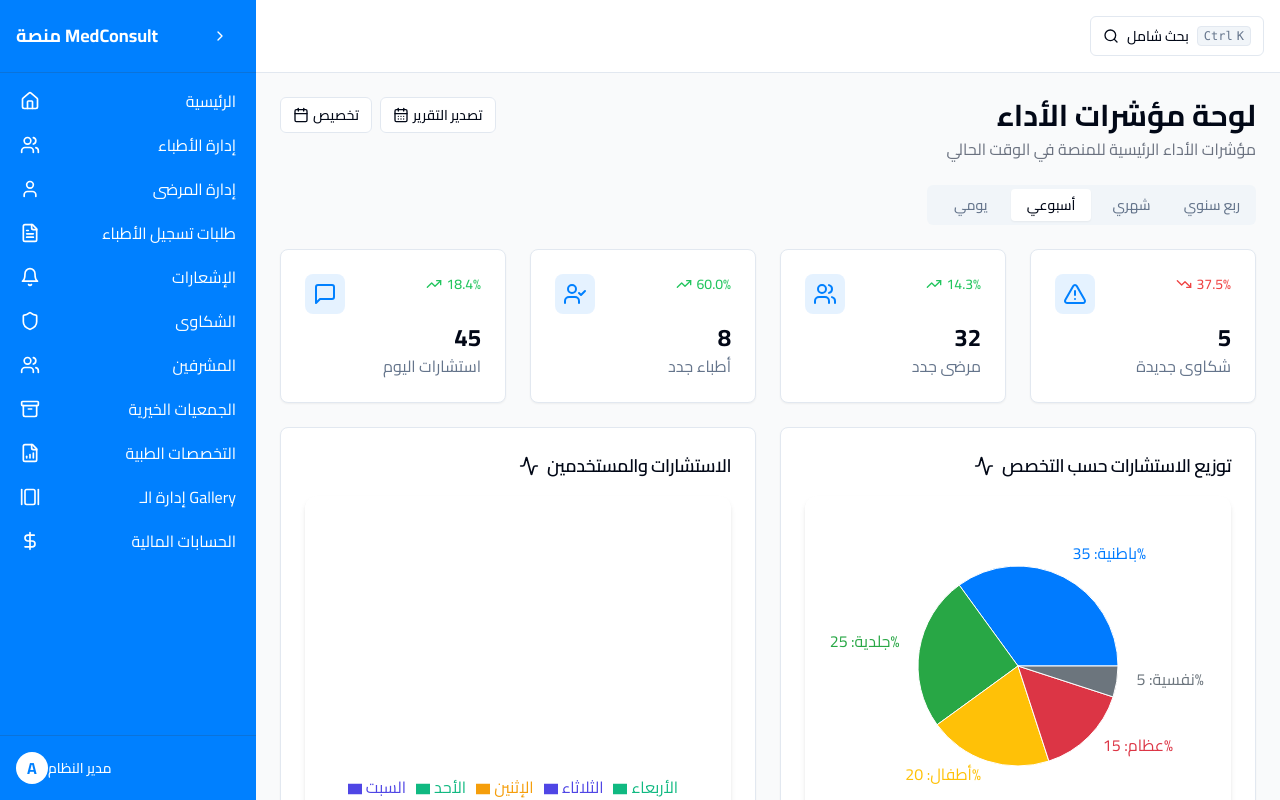
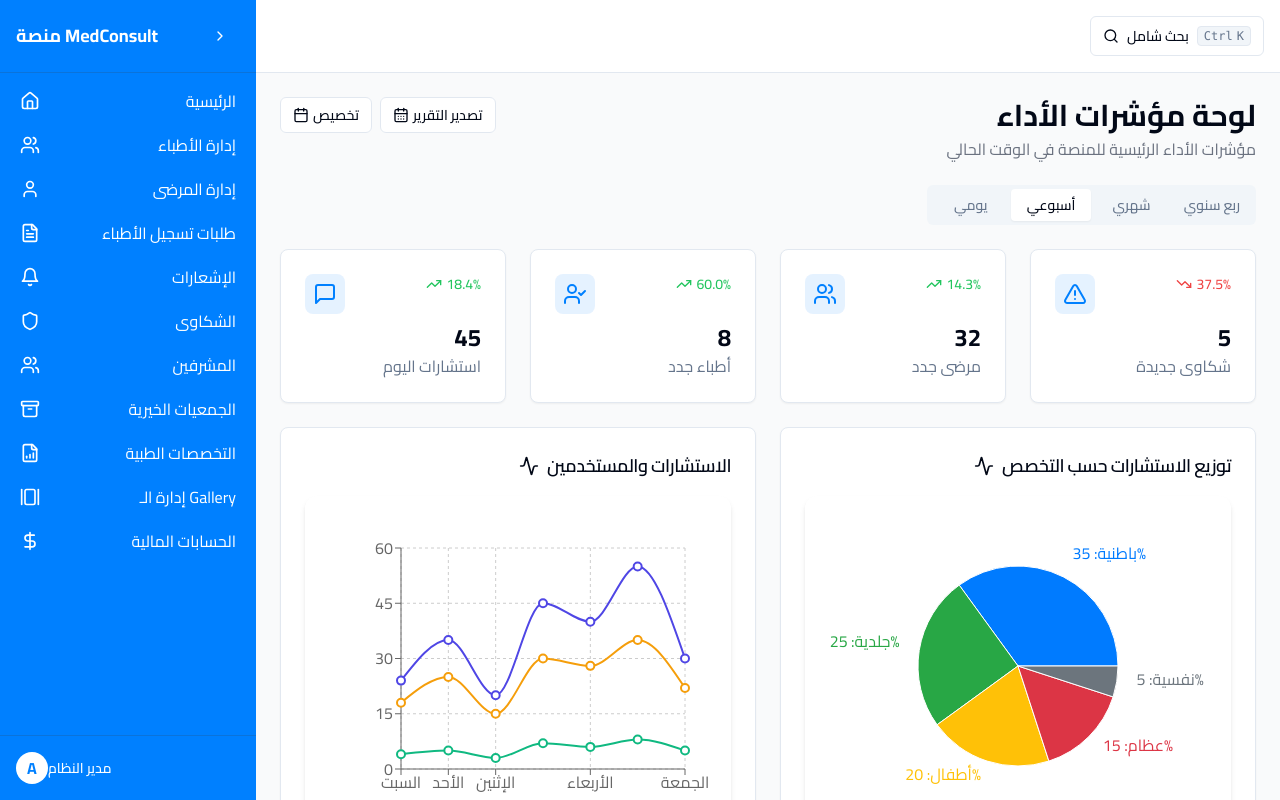
Before and after one commit to MohamedAdamHussain/medconsult-admin-dash, a React (Vite) app: page /kpi in a window 1280 px wide. Built offline with nearby package versions, Linux system fonts and the light colour scheme.

Commit message:
Fix KPI chart errors
Fixes type errors in KPI.tsx related to chart data and chart types, ensuring compatibility with the DashboardChart component. Also addresses the missing 'value' property in the chart data and the incorrect use of the 'height' prop.

```diff
--- a/src/components/dashboard/DashboardChart.tsx
+++ b/src/components/dashboard/DashboardChart.tsx
@@ -11,7 +11,9 @@ import {
   ResponsiveContainer,
   PieChart,
   Pie,
-  Cell
+  Cell,
+  LineChart,
+  Line
 } from 'recharts';
 
 interface ChartData {
@@ -25,21 +27,35 @@ interface BarChartData {
   value: number;
 }
 
+interface MultiLineData {
+  name: string;
+  [key: string]: string | number;
+}
+
 interface DashboardChartProps {
   title: string;
-  type: 'bar' | 'pie';
-  data: ChartData[] | BarChartData[];
+  type: 'bar' | 'pie' | 'line';
+  data: ChartData[] | BarChartData[] | MultiLineData[];
   colors?: string[];
+  height?: number;
+  dataKeys?: string[];
 }
 
 const defaultColors = ['#007BFF', '#28a745', '#ffc107', '#dc3545', '#6c757d', '#17a2b8'];
 
-const DashboardChart = ({ title, type, data, colors = defaultColors }: DashboardChartProps) => {
+const DashboardChart = ({
+  title,
+  type,
+  data,
+  colors = defaultColors,
+  height = 300,
+  dataKeys = ['value']
+}: DashboardChartProps) => {
   return (
     <div className="bg-white rounded-xl shadow-md p-4 h-full">
       <h3 className="text-lg font-medium mb-4 text-right">{title}</h3>
 
-      <div className="h-[300px]">
+      <div style={{ height: `${height}px` }}>
         <ResponsiveContainer width="100%" height="100%">
           {type === 'bar' ? (
             <BarChart
@@ -58,6 +74,33 @@ const DashboardChart = ({ title, type, data, colors = defaultColors }: Dashboard
               <Legend />
               <Bar dataKey="value" fill="#007BFF" />
             </BarChart>
+          ) : type === 'line' ? (
+            <LineChart
+              data={data}
+              margin={{
+                top: 20,
+                right: 30,
+                left: 20,
+                bottom: 5,
+              }}
+            >
+              <CartesianGrid strokeDasharray="3 3" />
+              <XAxis dataKey="name" />
+              <YAxis />
+              <Tooltip />
+              <Legend />
+              {dataKeys.map((key, index) => (
+                <Line
+                  key={key}
+                  type="monotone"
+                  dataKey={key}
+                  stroke={colors[index % colors.length]}
+                  strokeWidth={2}
+                  dot={{ r: 4 }}
+                  activeDot={{ r: 6 }}
+                />
+              ))}
+            </LineChart>
           ) : (
             <PieChart>
               <Pie
```
